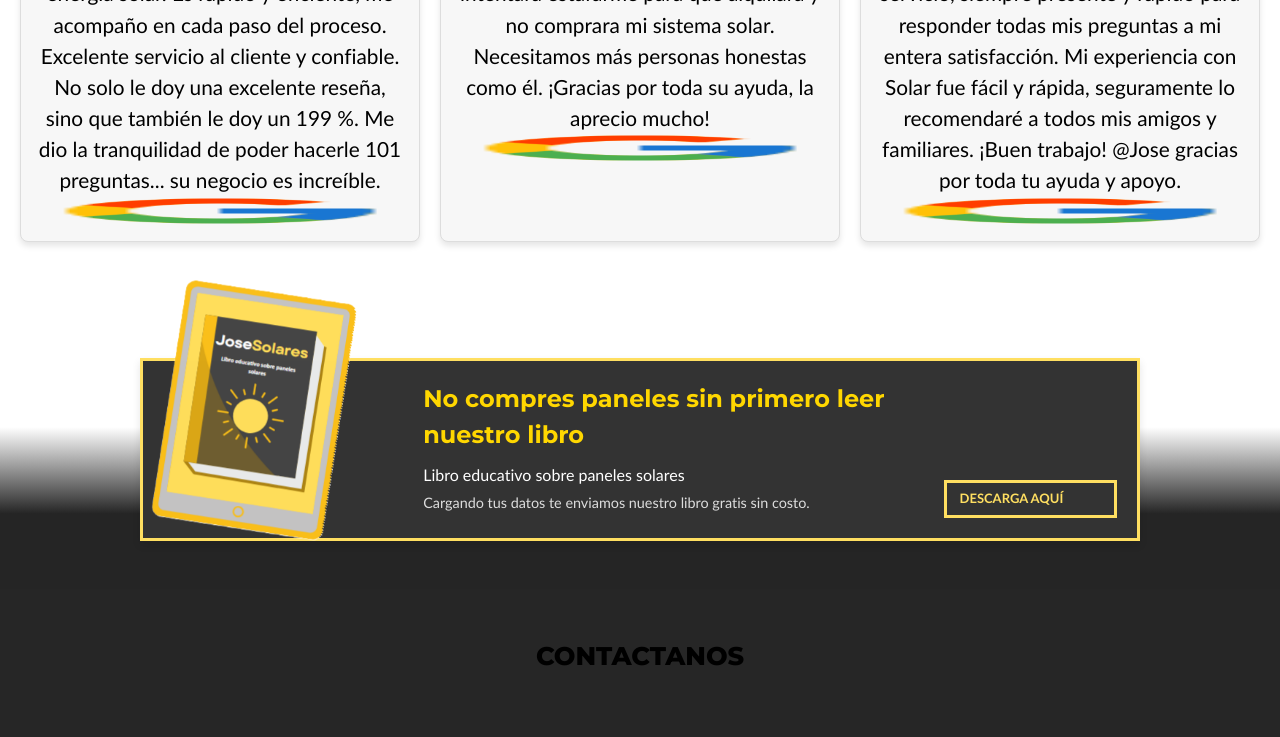
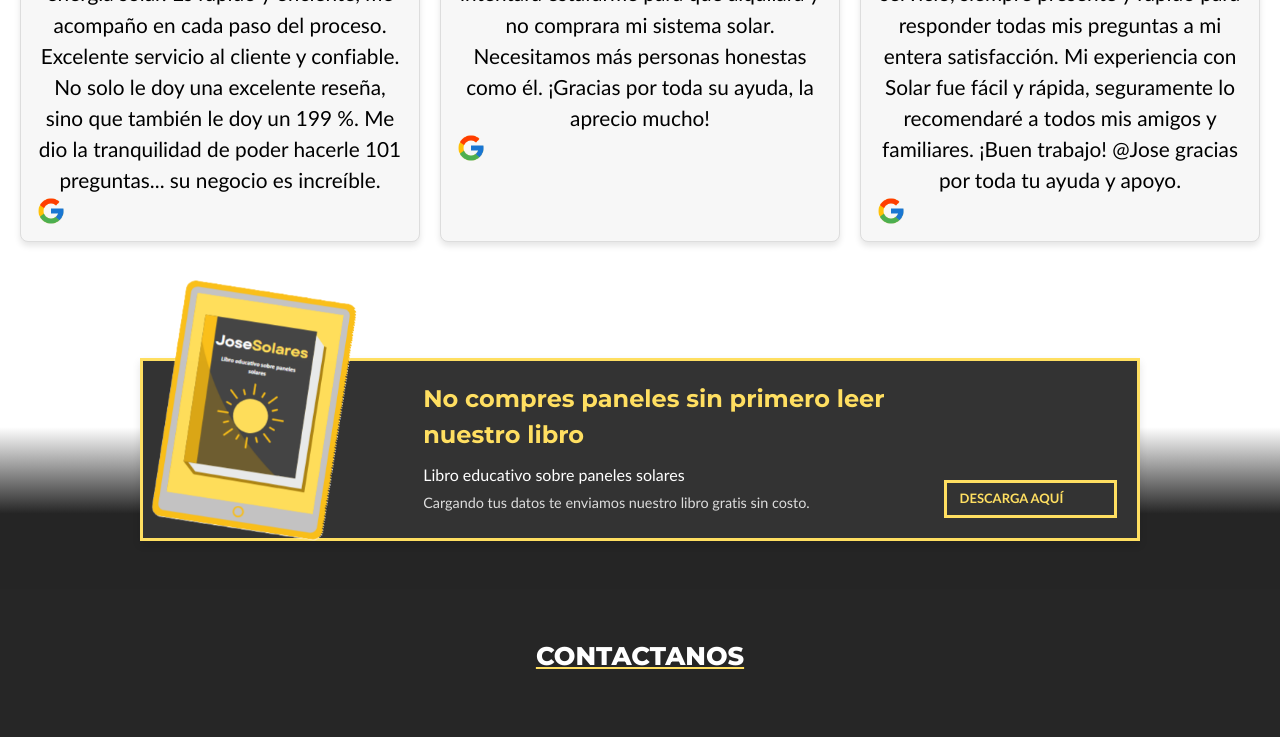
Before and after one commit to DiegoSCC/JoseSolares, a website built with Vite: page index.html in a window 1280 px wide. Shown: the part 4000-4737 px from the top of the page. Built offline with nearby package versions, Linux system fonts and the light colour scheme; files whose address does not match are found by name.

Commit message:
fix: colores en home

```diff
--- a/index.html
+++ b/index.html
@@ -188,7 +188,7 @@
                     </div>
 
                     <p>Me gustaría reconocer a José, quien me salvó de contratar a otra empresa de energía solar. Es rápido y eficiente, me acompaño en cada paso del proceso. Excelente servicio al cliente y confiable. No solo le doy una excelente reseña, sino que también le doy un 199 %. Me dio la tranquilidad de poder hacerle 101 preguntas... su negocio es increíble.</p>
-                    <img src="/media/images/icons8-logo-de-google-48.png" width="30" height="30" alt="">
+                    <img class="google-logo" src="/media/images/icons8-logo-de-google-48.png" width="30" height="30" alt="">
                 </div>
                 <div class="review-box">
                     <div class="star-group">
@@ -202,7 +202,7 @@
                         </picture>
                     </div>
                         <p>José Castro fue el mejor en responder todas mis preguntas y evitó que alguien intentara estafarme para que alquilara y no comprara mi sistema solar. Necesitamos más personas honestas como él. ¡Gracias por toda su ayuda, la aprecio mucho!</p>
-                        <img src="/media/images/icons8-logo-de-google-48.png" width="30" height="30" alt="">
+                        <img class="google-logo" src="/media/images/icons8-logo-de-google-48.png" width="30" height="30" alt="">
                 </div>
                 <div class="review-box">
                     <div class="star-group">
@@ -216,7 +216,7 @@
                         </picture>
                     </div>
                     <p>José Castro es mi representante, estoy muy contento con su desempeño, gran servicio, siempre presente y rápido para responder todas mis preguntas a mi entera satisfacción. Mi experiencia con Solar fue fácil y rápida, seguramente lo recomendaré a todos mis amigos y familiares. ¡Buen trabajo! @Jose gracias por toda tu ayuda y apoyo.</p>
-                    <img src="/media/images/icons8-logo-de-google-48.png" width="30" height="30" alt="">
+                    <img class="google-logo" src="/media/images/icons8-logo-de-google-48.png" width="30" height="30" alt="">
                 </div>
               </div>
         </section>
--- a/style.css
+++ b/style.css
@@ -856,6 +856,11 @@ select {
   text-align: center;
 }
 
+.google-logo{
+  max-width: 30px;
+  height: auto;
+}
+
 @media (min-width: 768px) {
   .review-box {
     flex-basis: 100%; /* Full width on smaller screens */
@@ -898,7 +903,7 @@ select {
   font-size: 1.5rem;
   margin-bottom: 10px;
   font-weight: bold;
-  color: #FFD700;
+  color: var(--clr-primary-300);
 }
 
 .promo-content p {
@@ -930,6 +935,8 @@ select {
 
 .contact-sect h2 {
   text-align: center;
+  color: white;
+  text-decoration: underline var(--clr-primary-300);
 }
 
 .contact-container {
```
